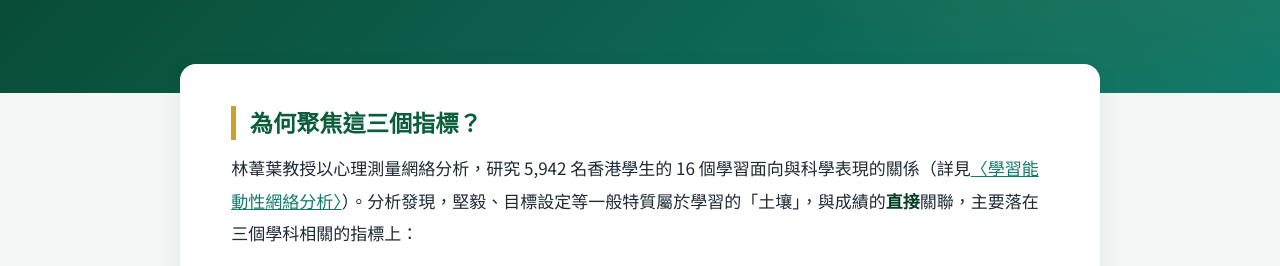
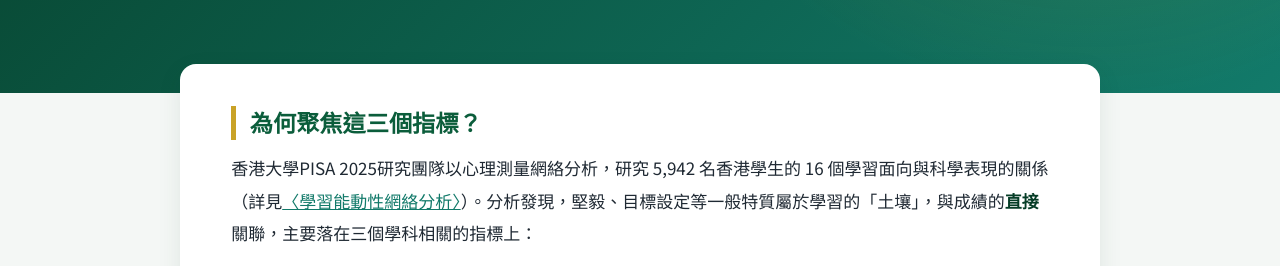
Before and after one commit to jwilam/pisa, a plain HTML site: page site/science-factors/index.html in a window 1280 px wide. Shown: the part 510-776 px from the top of the page. Drawn offline with Linux system fonts and the light colour scheme.

Commit message:
Update index.html

```diff
--- a/site/science-factors/index.html
+++ b/site/science-factors/index.html
@@ -26,7 +26,7 @@
 
 <main class="content">
   <h2>為何聚焦這三個指標？</h2>
-  <p>林葦葉教授以心理測量網絡分析，研究 5,942 名香港學生的 16 個學習面向與科學表現的關係（詳見<a href="../agency-ega/index.html">〈學習能動性網絡分析〉</a>）。分析發現，堅毅、目標設定等一般特質屬於學習的「土壤」，與成績的<strong>直接</strong>關聯，主要落在三個學科相關的指標上：</p>
+  <p>香港大學PISA 2025研究團隊以心理測量網絡分析，研究 5,942 名香港學生的 16 個學習面向與科學表現的關係（詳見<a href="../agency-ega/index.html">〈學習能動性網絡分析〉</a>）。分析發現，堅毅、目標設定等一般特質屬於學習的「土壤」，與成績的<strong>直接</strong>關聯，主要落在三個學科相關的指標上：</p>
   <div class="cards">
     <div class="card accent"><h4>🔬 科學本質信念</h4><p>學生是否相信科學知識建基於證據、可以被檢驗和修正。</p></div>
     <div class="card accent"><h4>😊 科學學習樂趣</h4><p>學生是否享受學習科學、對科學課題感興趣。</p></div>
```
